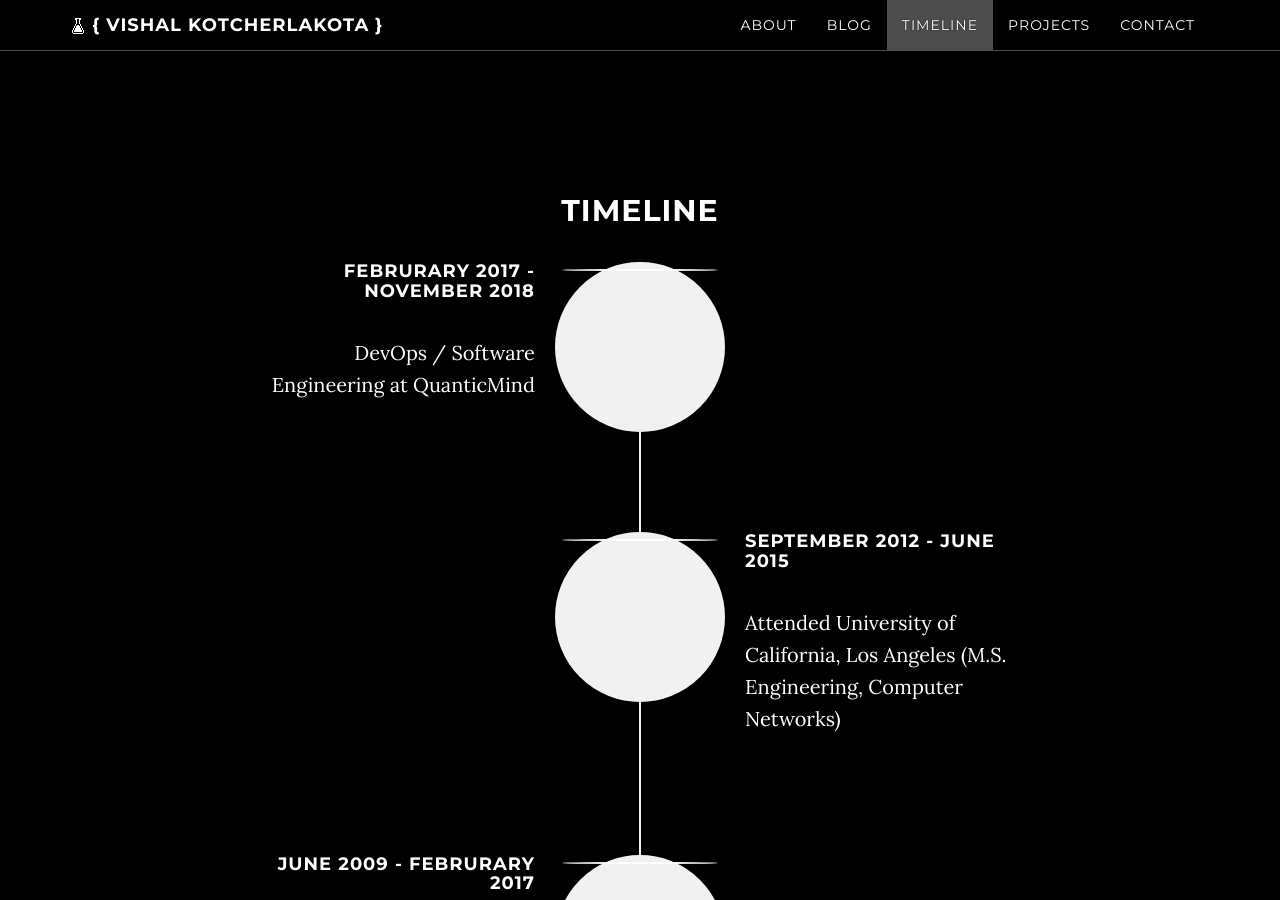
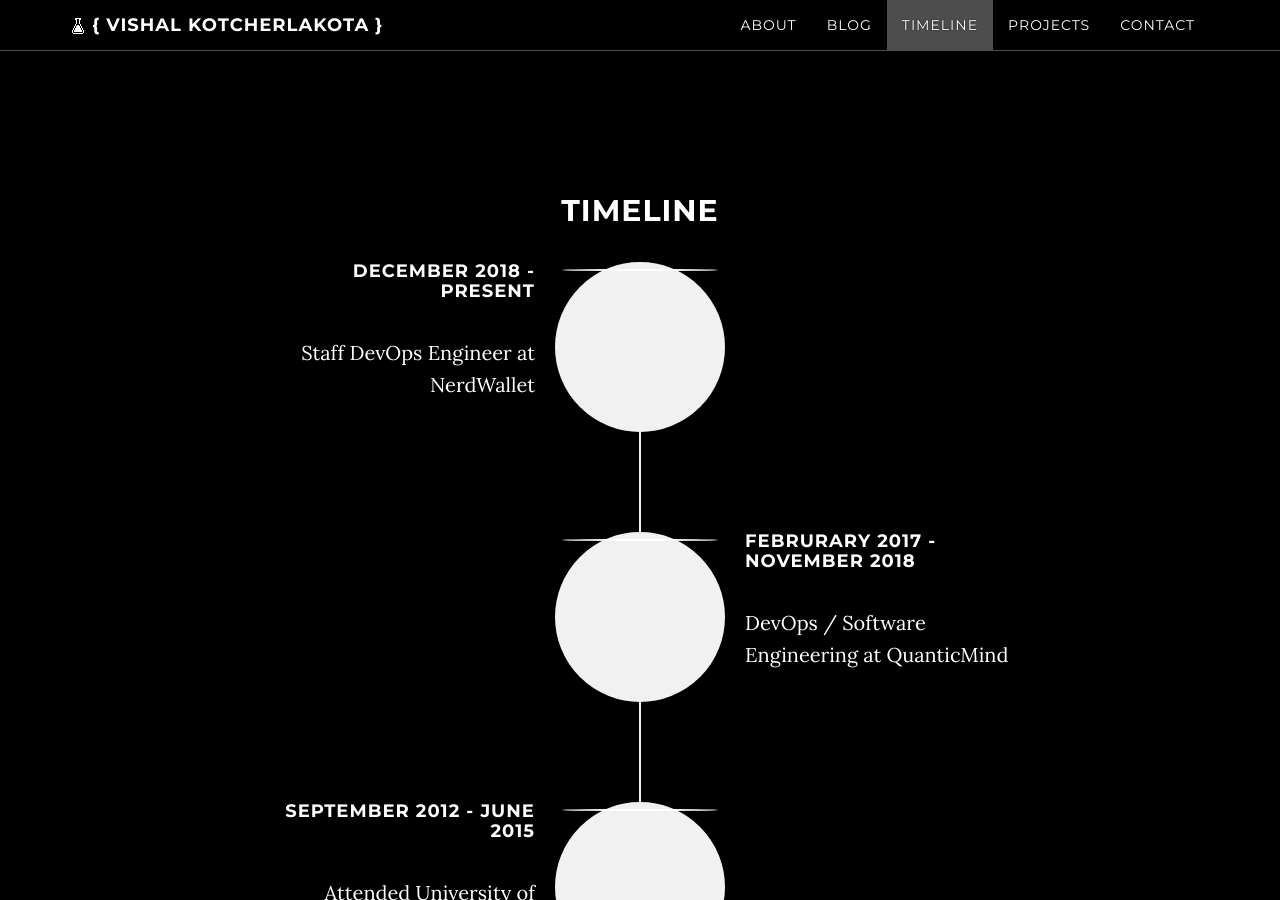
Before and after one commit to dishbreak/dishbreak.github.io, a Jekyll site: the page built from index.html, in a window 1280 px wide and 900 px high, scrolled down 2820 px. Built offline with Jekyll 4.4.1, drawn with Linux system fonts in a browser that asks for light colours; nearby versions of some CDN libraries; comment, search, counter and statistics services are not loaded; some of the changed text lies outside the part shown.

Commit message:
update timeline

```diff
--- a/_config.yml
+++ b/_config.yml
@@ -111,6 +111,9 @@ syntax-highlight: True
 
 events:
   - image: ""
+    date: "December 2018 - Present"
+    description: "Staff DevOps Engineer at NerdWallet"
+  - image: ""
     date: "Februrary 2017 - November 2018"
     description: "DevOps / Software Engineering at QuanticMind"
   - image: ""
@@ -118,7 +121,7 @@ events:
     description: "Attended University of California, Los Angeles (M.S. Engineering, Computer Networks)"
   - image: ""
     date: "June 2009 - Februrary 2017"
-    description: "Started work at Lockheed Martin"
+    description: "Systems/Software Engineering at Lockheed Martin"
   - image: ""
     date: "September 2006 - June 2010"
     description: "Attended University of California, San Diego (B.S. Electrical Engineering)"
```
